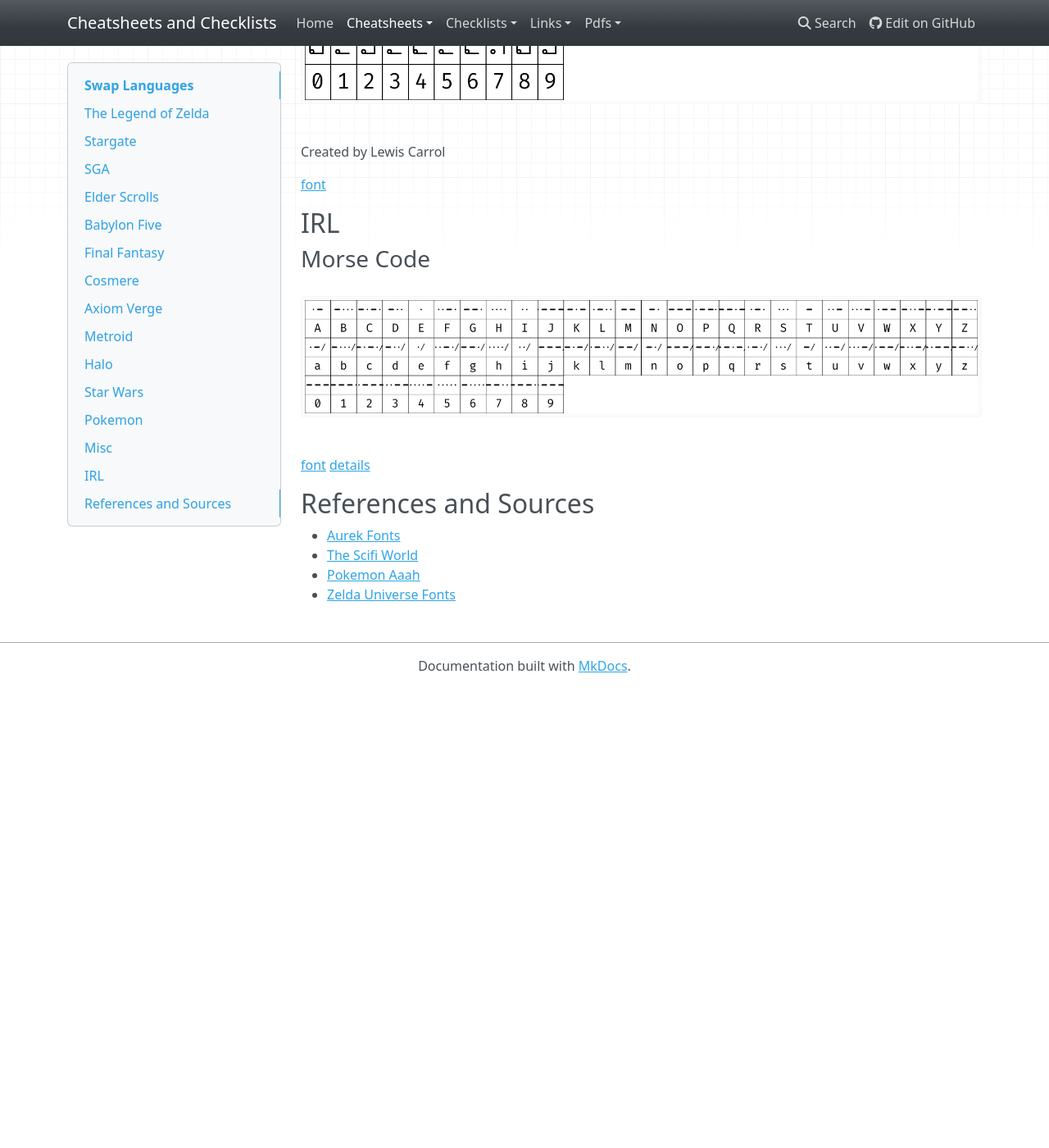
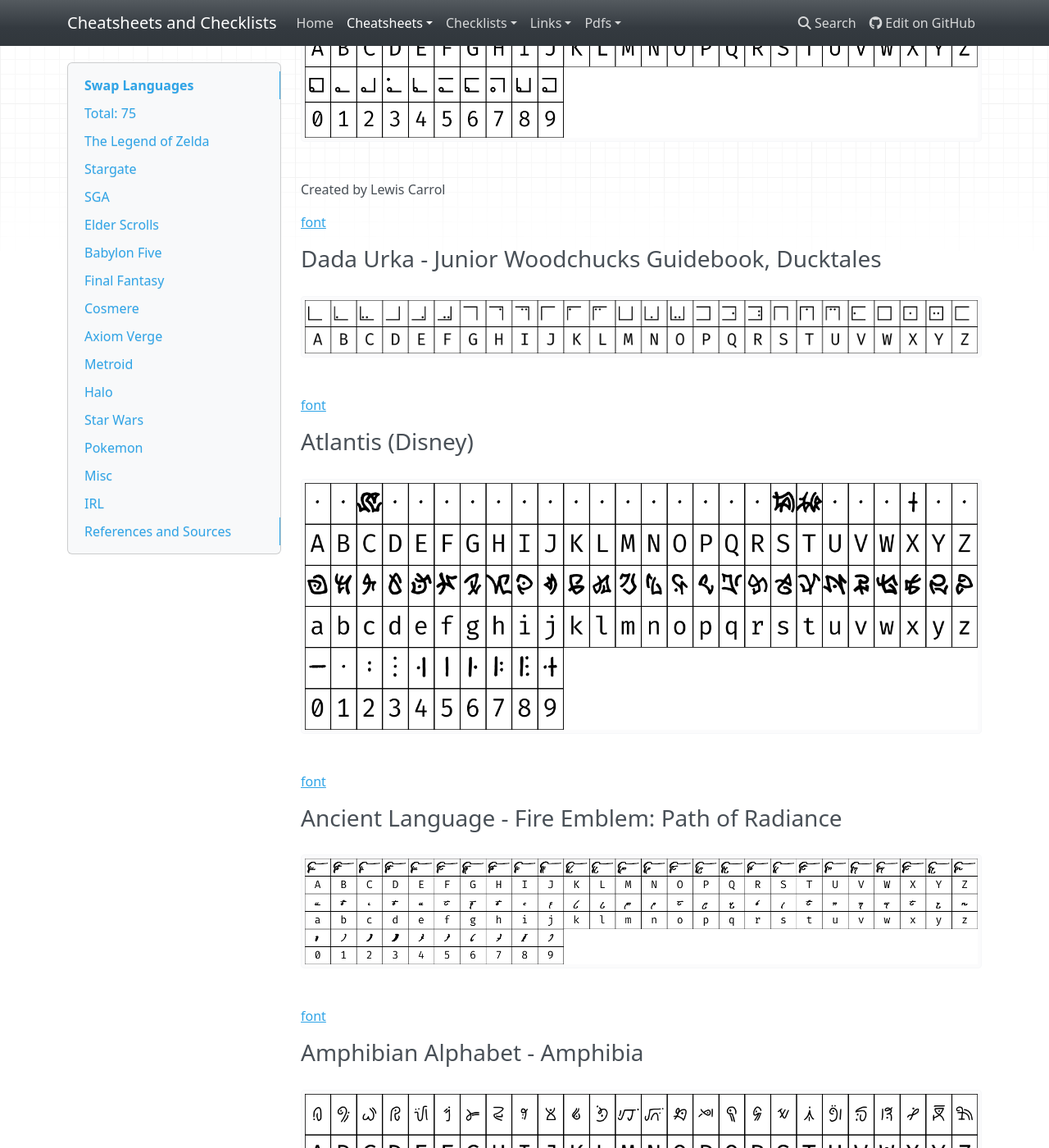
Before and after one commit to buckmanc/cheatsheets_and_checklists, an MkDocs documentation site: the page built from docs/cheatsheets/swap_languages.md, in a window 1280 px wide and 1400 px high, scrolled down 21977 px. Shown: the whole window at 82% size. Built offline with MkDocs 1.6.1, drawn with Linux system fonts in a browser that asks for light colours; nearby versions of some CDN libraries; before the commit the page ends 22817 px from its top, so only the background shows below that; some of the changed text lies outside the part shown.

Commit message:
add fonts, bug fix for font filenames, add swap language total

```diff
--- a/docs/cheatsheets/swap_languages.md
+++ b/docs/cheatsheets/swap_languages.md
@@ -1,4 +1,6 @@
 # Swap Languages
+
+## Total: 75
 
 A list of fictional languages with ~one-to-one analogues to English. Useful for tattoos, cross stitch, or stenciling arcane messages on your neighbor.
 
@@ -458,6 +460,36 @@
 
 [font](https://dafont.com/nyctographic.font)
 
+### Dada Urka - Junior Woodchucks Guidebook, Ducktales
+
+[![dada-urka](/images/fonts/dada-urka.png)](/images/fonts/dada-urka.png)
+
+[font](https://fontstruct.com/fontstructions/show/573167/dada_urka_1)
+
+### Atlantis (Disney)
+
+[![Atlantean](/images/fonts/Atlantean.png)](/images/fonts/Atlantean.png)
+
+[font](https://www.disneyexperience.com/downloads/fonts/atlantisfont.zip)
+
+### Ancient Language - Fire Emblem: Path of Radiance
+
+[![Ancient%20Language](/images/fonts/Ancient_Language.png)](/images/fonts/Ancient_Language.png)
+
+[font](https://serenesforest.net/wp-content/uploads/2014/05/Ancient%20Language.ttf)
+
+### Amphibian Alphabet - Amphibia
+
+[![AmphibiaRunes-Regular](/images/fonts/AmphibiaRunes-Regular.png)](/images/fonts/AmphibiaRunes-Regular.png)
+
+[font](https://dafont.com/amphibia-runes.font) [details](https://amphibia.fandom.com/wiki/Amphibian_alphabet)
+
+### Abyss Language - Genshin Impact
+
+[![genshin-impact](/images/fonts/genshin-impact.png)](/images/fonts/genshin-impact.png)
+
+[font](https://dafont.com/genshin-impact.font)
+
 ## IRL
 
 ### Morse Code
```
Also changed, not shown: docs/images/fonts/AmphibiaRunes-Regular.png (added), docs/images/fonts/Ancient_Language.png (added), docs/images/fonts/Atlantean.png (added), docs/images/fonts/dada-urka.png (added), docs/images/fonts/genshin-impact.png (added), 3 other files.
